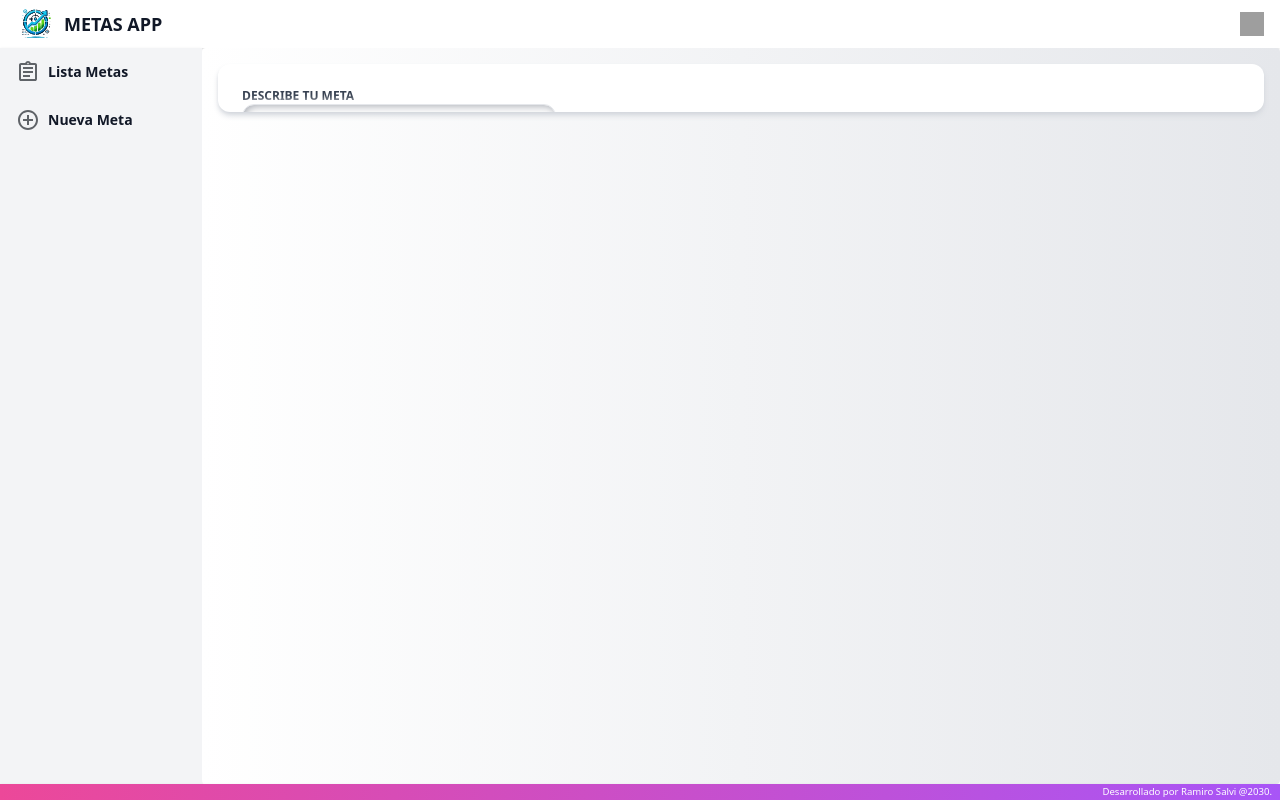
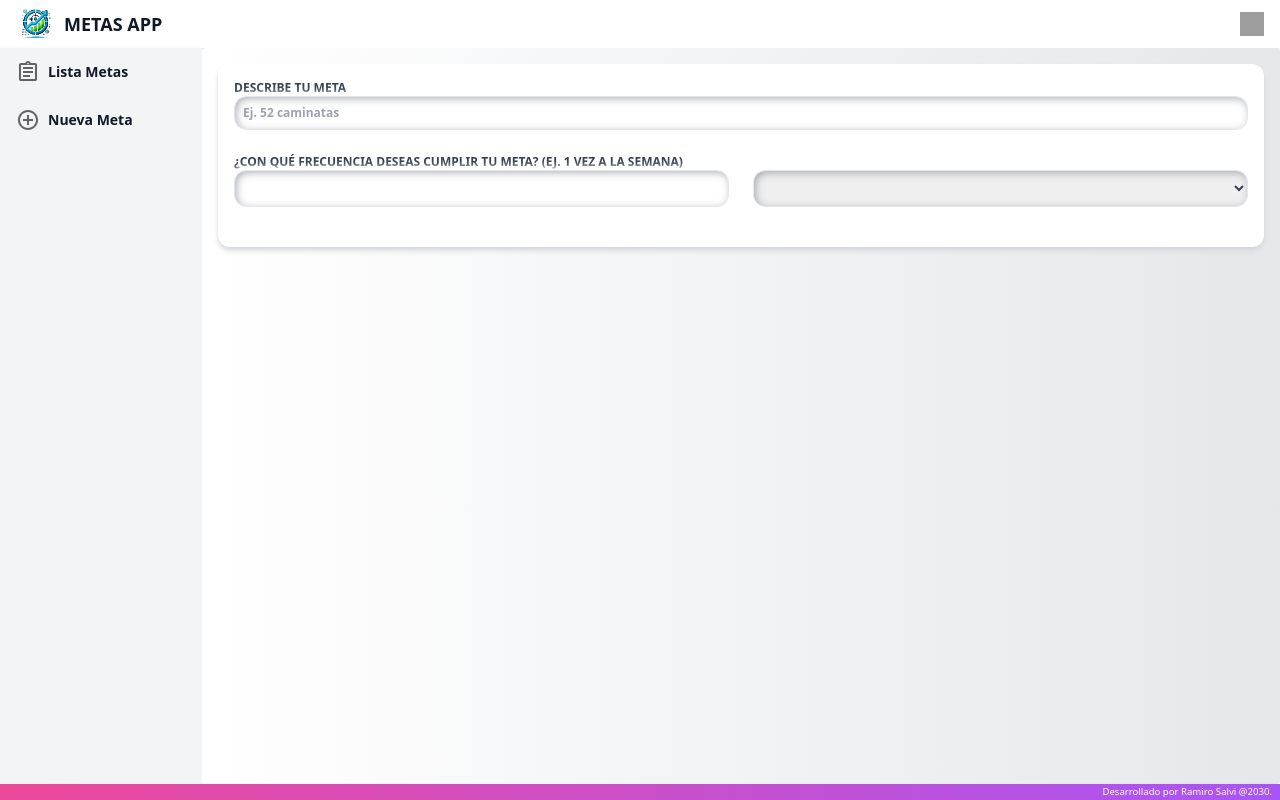
Before and after one commit to ramiroSalv/metas-app, an Angular app in the folder CarpetaPrueba/app-metas/: page /crear in a window 1280 px wide. Built offline with nearby package versions, Linux system fonts and the light colour scheme; grey boxes are pictures that could not be loaded.

Commit message:
Se modifican más  estilos y se agregan clases

```diff
--- a/CarpetaPrueba/app-metas/src/app/components/nuevo/nuevo.component.html
+++ b/CarpetaPrueba/app-metas/src/app/components/nuevo/nuevo.component.html
@@ -5,6 +5,17 @@
                 Describe tu meta
                 <input type="text" class="input" placeholder="Ej. 52 caminatas" formControlName="detalles">
             </label>
+            <label class="label">
+                ¿Con qué frecuencia deseas cumplir tu meta? <span>(Ej. 1 vez a la semana)</span>
+                <div class="flex mb-6">
+                    <input type="text" formControlName="eventos" class="input mr-6">
+                   <select class="input" id="">
+                    <option value="prueba"></option>
+                    <option value="prueba2"></option>
+                    <option value="prueba3"></option>
+                   </select>
+                </div>
+            </label>
         </form>
     </div>
 </section>
--- a/CarpetaPrueba/app-metas/src/styles.scss
+++ b/CarpetaPrueba/app-metas/src/styles.scss
@@ -3,28 +3,32 @@
 @tailwind components;
 @tailwind utilities;
 
-.boton{
+.boton {
     @apply text-sm font-bold py-1 px-4 rounded-full;
 }
+
 .tarjeta {
-    @apply rounded-xl m-4 text-gray-700 text-xs mx-4 overflow-hidden bg-white shadow-gray-300 shadow-md h-xl flex p-2 justify-between;
-}
-.boton--negro{
-    @apply text-white hover:bg-gray-800 bg-gray-700;
-    box-shadow: 5px 6px 12px 3px rgba(83, 83, 100, 0.6), -6px;
-}
-.boton--rojo{
-    @apply text-red-500 border border-red-500 hover:bg-red-500;
-    box-shadow: 4px 5px 4px -2px rgba(72, 79, 96, 0.4), -6px;
+    @apply rounded-xl m-4 text-gray-700 text-xs mx-4 bg-white shadow-gray-300 shadow-md overflow-hidden;
 }
 
-.boton--gris{
+.boton--negro {
+    @apply text-white hover:bg-gray-800 bg-gray-700;
+    box-shadow: 5px 6px 12px 3px rgba(83, 83, 100, 0.6), -6px 4px 9px -9px rgb(0, 0, 0);
+}
+
+.boton--rojo {
+    @apply text-red-500 border border-red-500 hover:bg-red-500 hover:text-white;
+}
+
+.boton--gris {
     @apply hover:bg-gray-200 bg-gray-100;
-    box-shadow: 4px 5px 4px -2px rgba(72, 79, 96, 0.4), -6px;
+    box-shadow: 4px 5px 4px -2px rgba(72, 79, 96, 0.4), -6px -6px 12px -1px white;
 }
-.label{
+
+.label {
     @apply block uppercase text-xs font-bold mb-6;
 }
+
 .input {
     @apply w-full border rounded-xl p-2 focus:outline-none focus:bg-white focus:border-gray-500;
     box-shadow:  -4px -4px 6px -1px white, inset 2px 2px 8px -1px rgba(72, 79, 96, 0.5)
```
